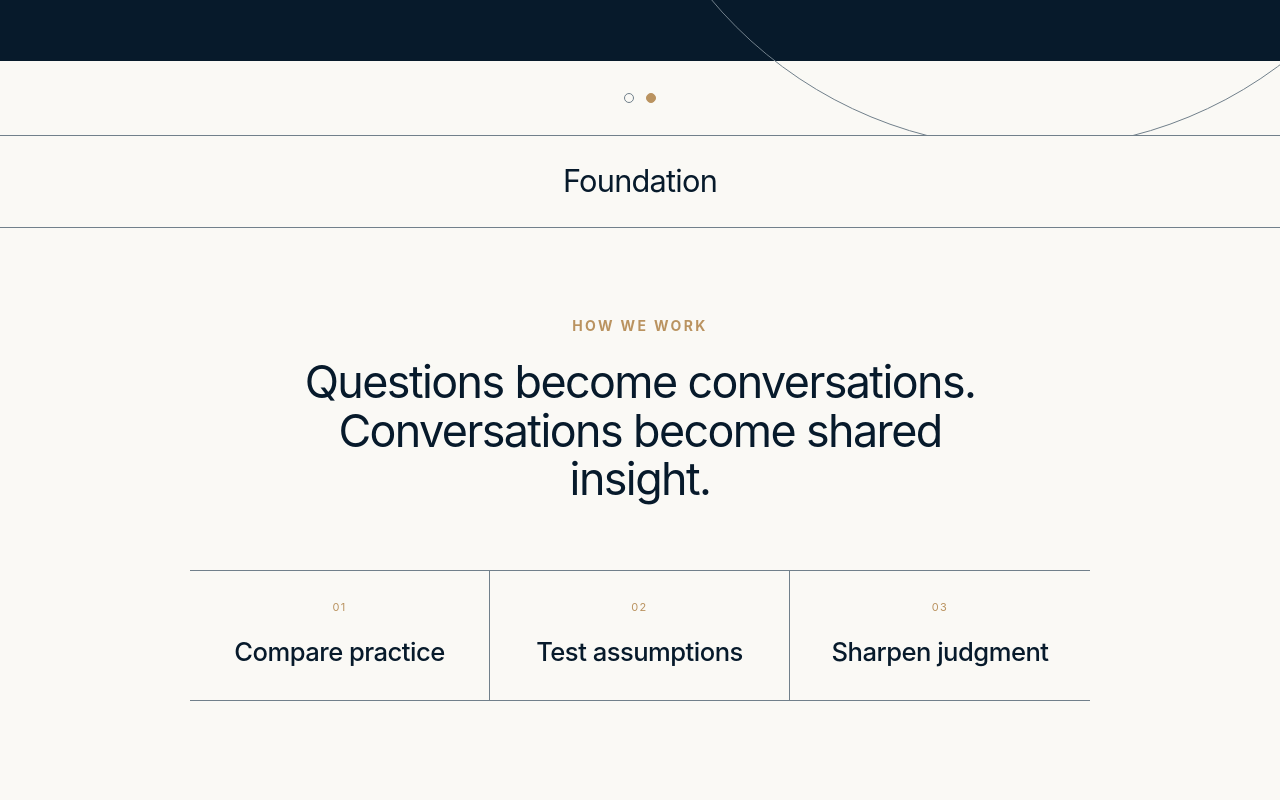
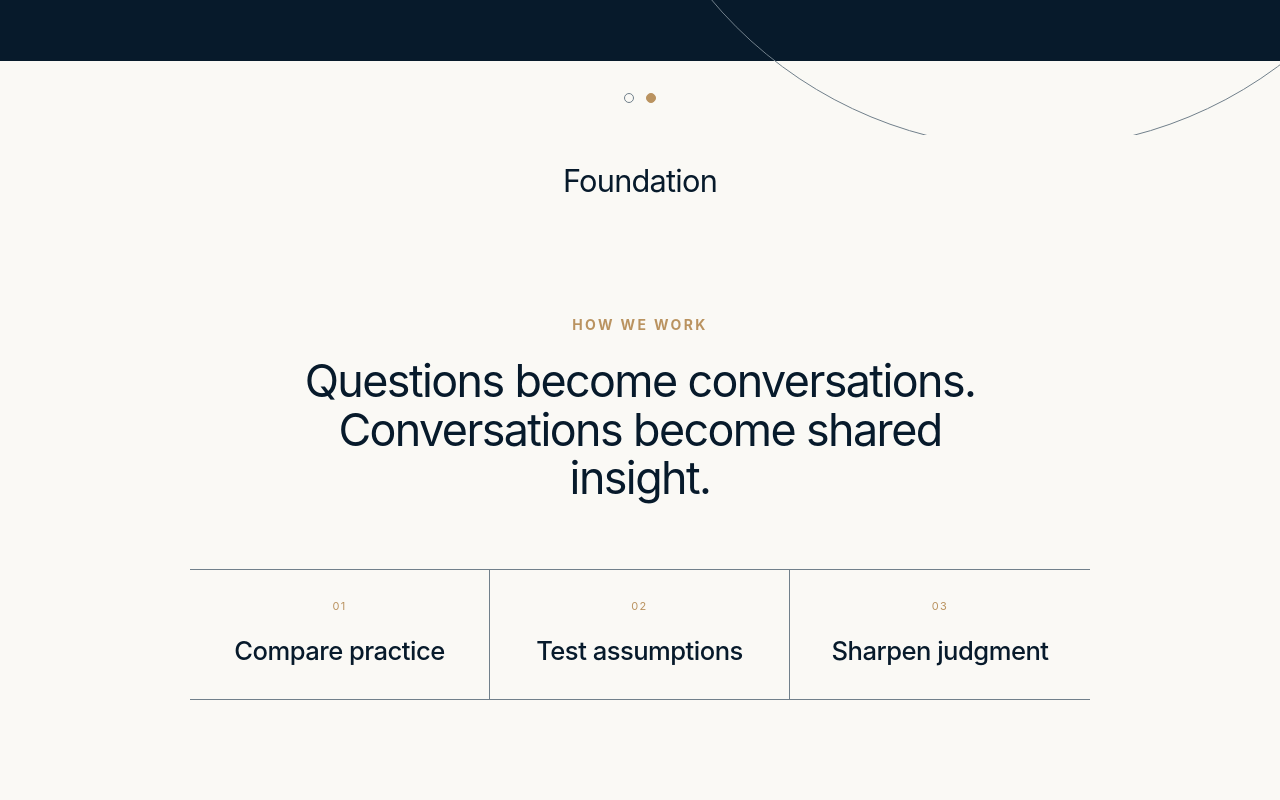
Before and after one commit to steveny1989/agicounsel, a Next.js app: page / in a window 1280 px wide. Shown: the part 700-1500 px from the top of the page. Built offline with nearby package versions, Linux system fonts and the light colour scheme.

Commit message:
Remove foundation divider lines

```diff
--- a/app/globals.css
+++ b/app/globals.css
@@ -65,7 +65,8 @@ nav .nav-join { border-bottom: 1px solid var(--gray); padding-bottom: 6px; }
 .section-carousel { background: var(--paper); border-top: 1px solid var(--gray); }
 .carousel-bar { min-height: 92px; padding: 22px clamp(24px,7vw,110px); display: flex; align-items: center; justify-content: space-between; gap: 30px; background: var(--paper); color: var(--navy); border-bottom: 1px solid var(--gray); }
 .carousel-bar h2 { margin: 0; font-size: clamp(22px,2.4vw,34px); font-weight: 400; letter-spacing: -.025em; }
-#about .carousel-bar { justify-content: center; text-align: center; }
+#about { border-top: 0; }
+#about .carousel-bar { justify-content: center; text-align: center; border-bottom: 0; }
 .carousel-stage { position: relative; }
 .carousel-slide { display: none; animation: carouselReveal .45s ease; }
 .carousel-slide.is-active { display: block; }
```
